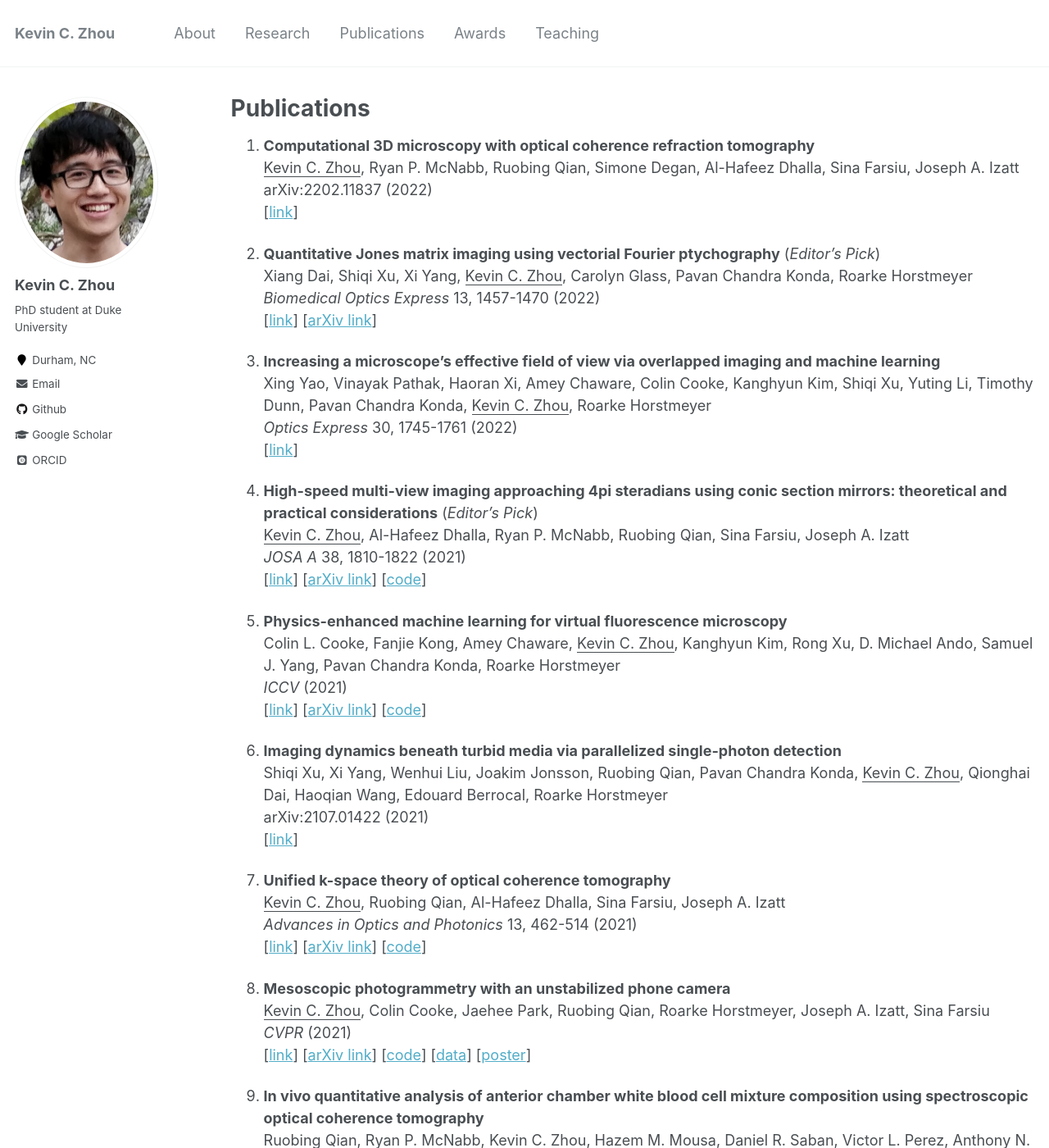
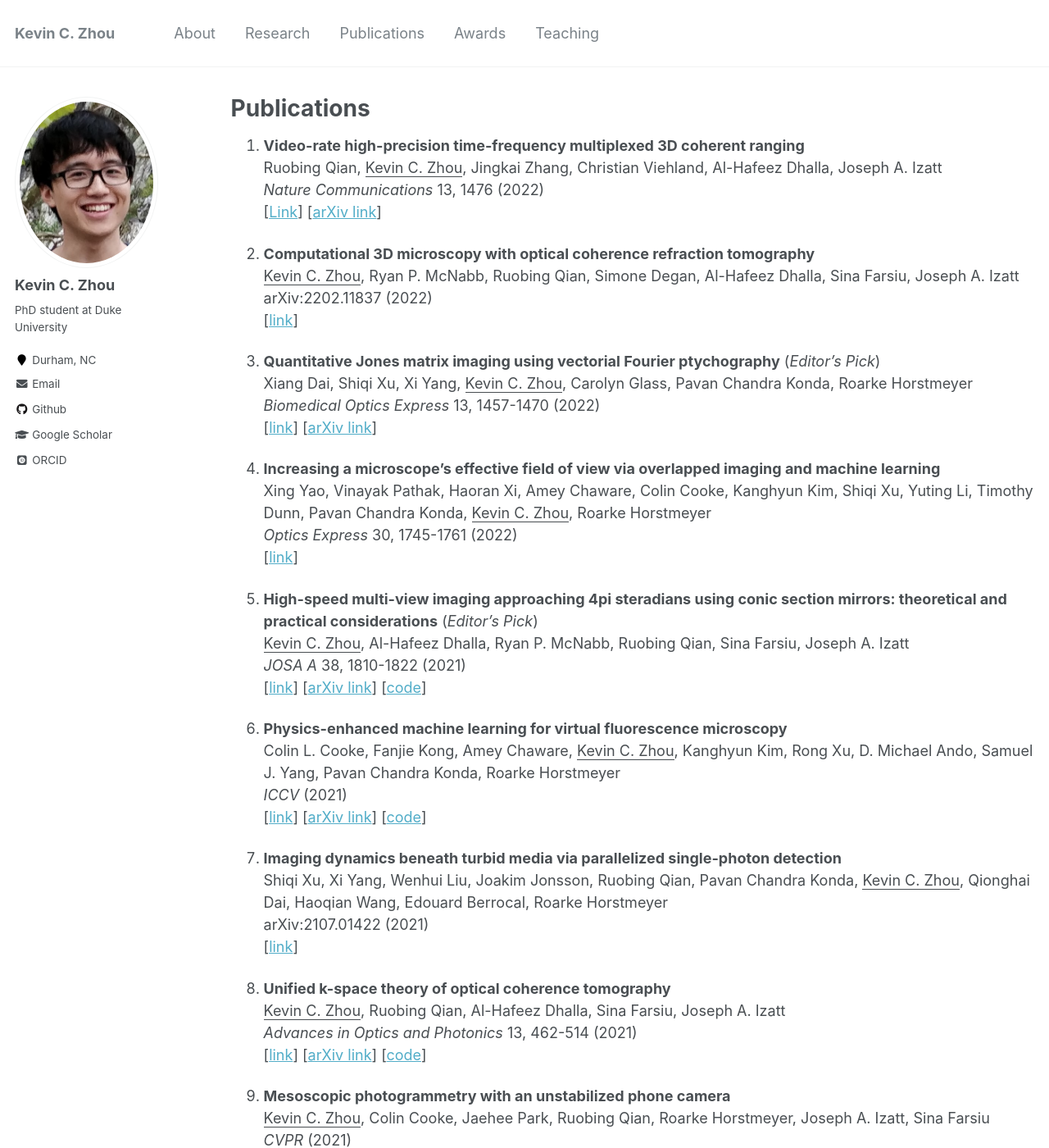
Before and after one commit to kevinczhou/kevinczhou.github.io, a Jekyll site: the page built from _pages/publications.md, in a window 1280 px wide and 1400 px high. Shown: the whole window at 82% size. Built offline with Jekyll 4.4.1, drawn with Linux system fonts in a browser that asks for light colours; some web fonts are replaced; some of the changed text lies outside the part shown.

Commit message:
Update publications.md

```diff
--- a/_pages/publications.md
+++ b/_pages/publications.md
@@ -4,6 +4,11 @@ title: "Publications"
 permalink: /publications/
 author_profile: true
 ---
+1. **Video-rate high-precision time-frequency multiplexed 3D coherent ranging**
+Ruobing Qian, <ins>Kevin C. Zhou</ins>, Jingkai Zhang, Christian Viehland, Al-Hafeez Dhalla, Joseph A. Izatt
+*Nature Communications* 13, 1476 (2022)
+[[Link](https://www.nature.com/articles/s41467-022-29177-9)] [[arXiv link](https://arxiv.org/abs/2008.05805)]
+
 1. **Computational 3D microscopy with optical coherence refraction tomography**
 <ins>Kevin C. Zhou</ins>, Ryan P. McNabb, Ruobing Qian, Simone Degan, Al-Hafeez Dhalla, Sina Farsiu, Joseph A. Izatt
 arXiv:2202.11837 (2022)
```
Also changed, not shown: other parts of _pages/publications.md (+0 -5 lines).
